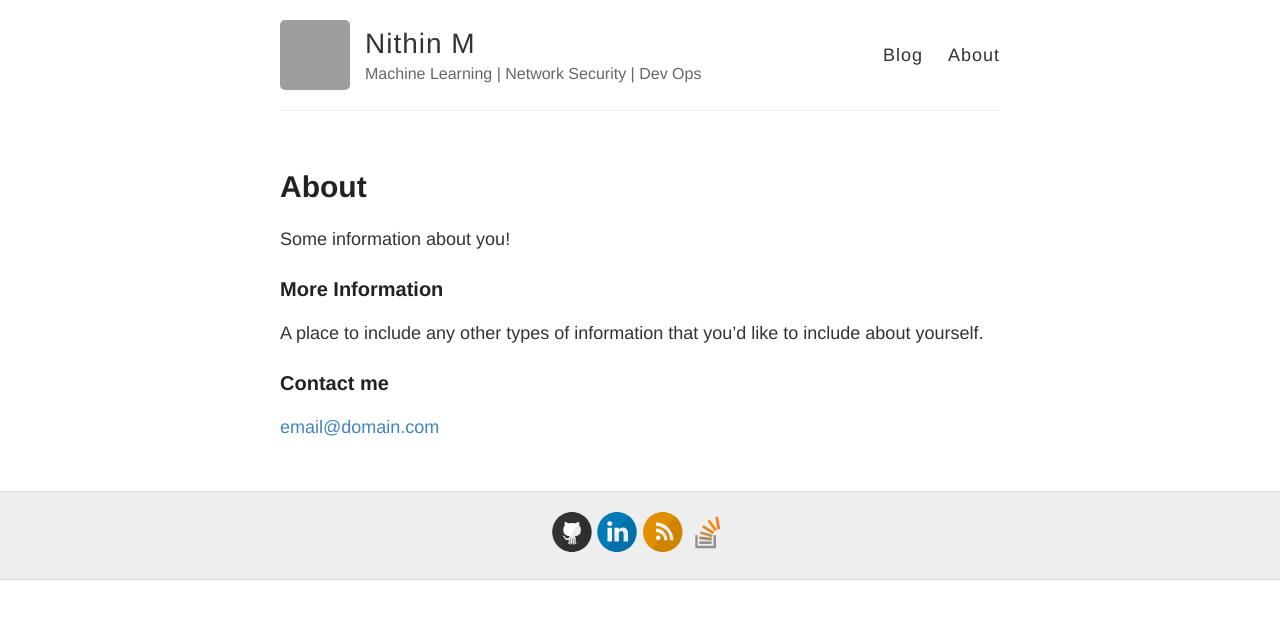
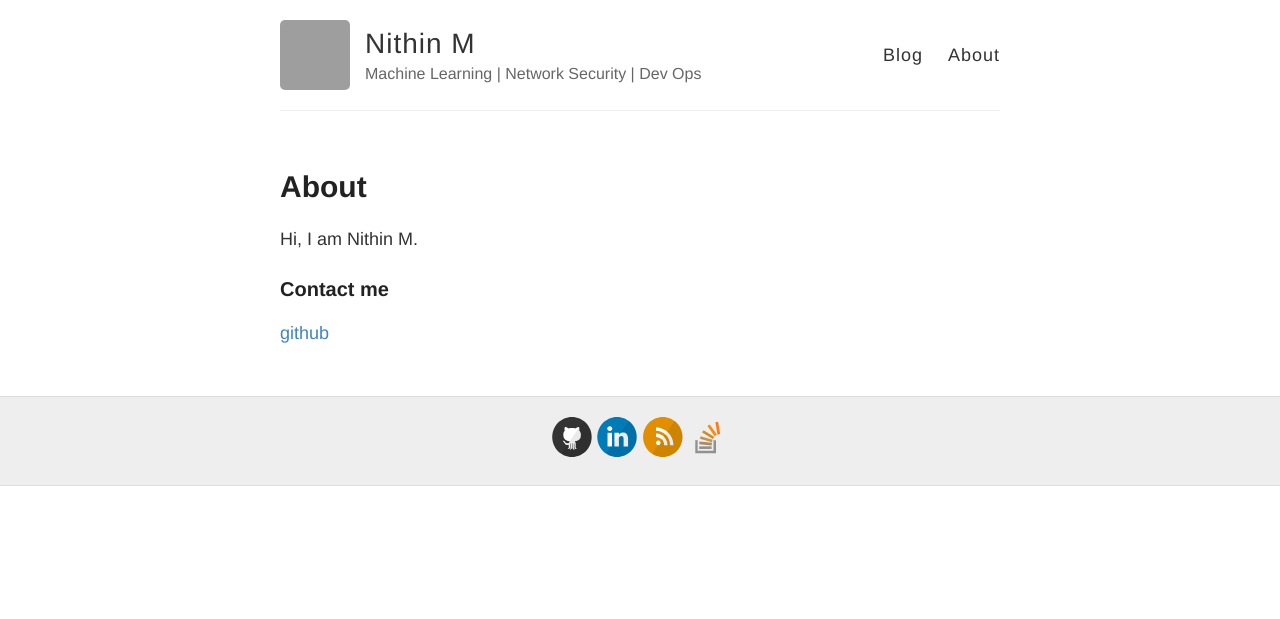
Before and after one commit to nithinmurali/blog, a Jekyll site: the page built from about.md, in a window 1280 px wide. Shown: the top 619 px of the page. Built offline with Jekyll 4.4.1, drawn with Linux system fonts in a browser that asks for light colours; grey boxes are pictures that could not be loaded.

Commit message:
Update about.md

```diff
--- a/about.md
+++ b/about.md
@@ -4,12 +4,8 @@ title: About
 permalink: /about/
 ---
 
-Some information about you!
-
-### More Information
-
-A place to include any other types of information that you'd like to include about yourself.
+Hi, I am Nithin M.
 
 ### Contact me
 
-[email@domain.com](mailto:email@domain.com)
+[github](https://github.com/nithinmurali)
```
